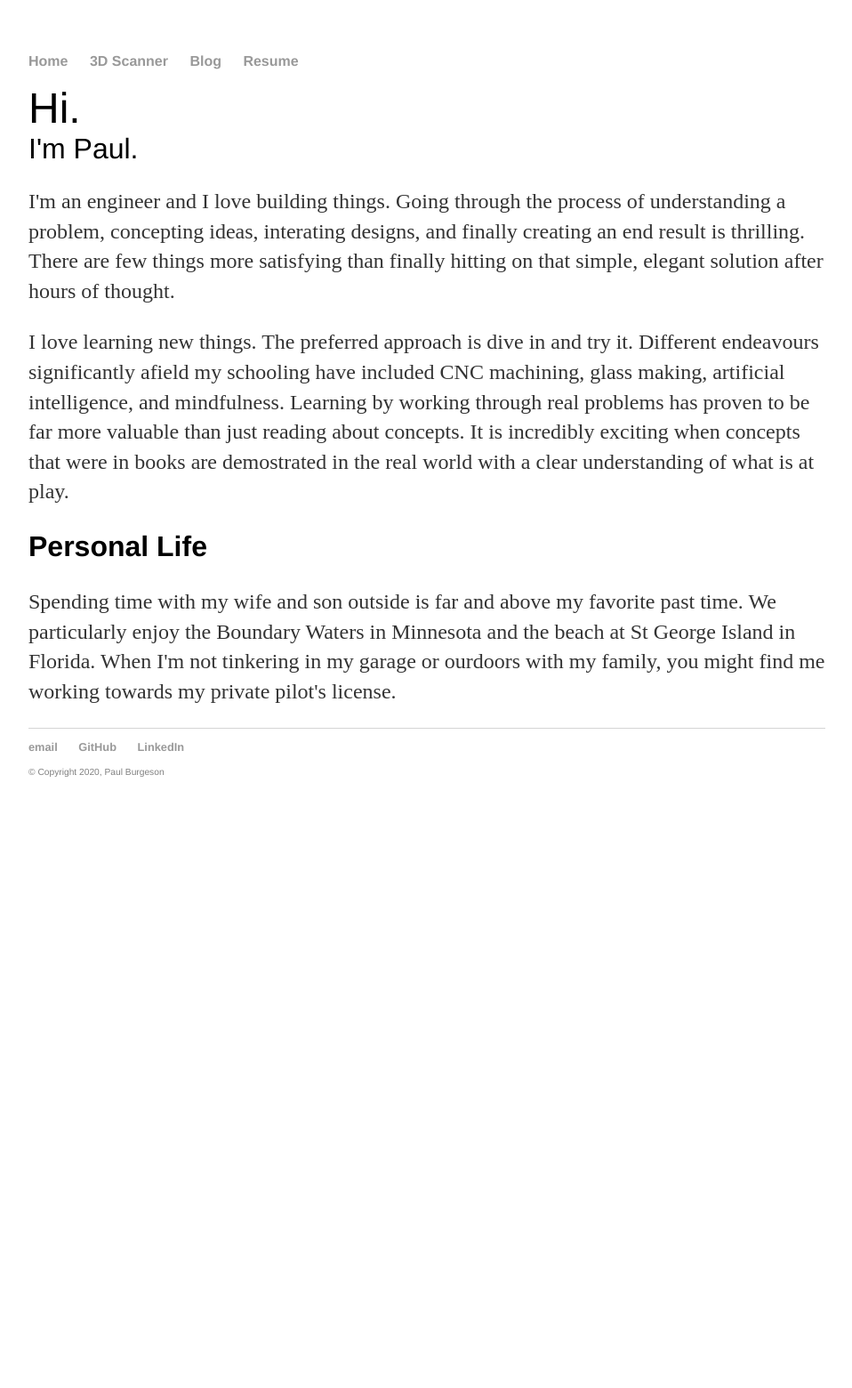
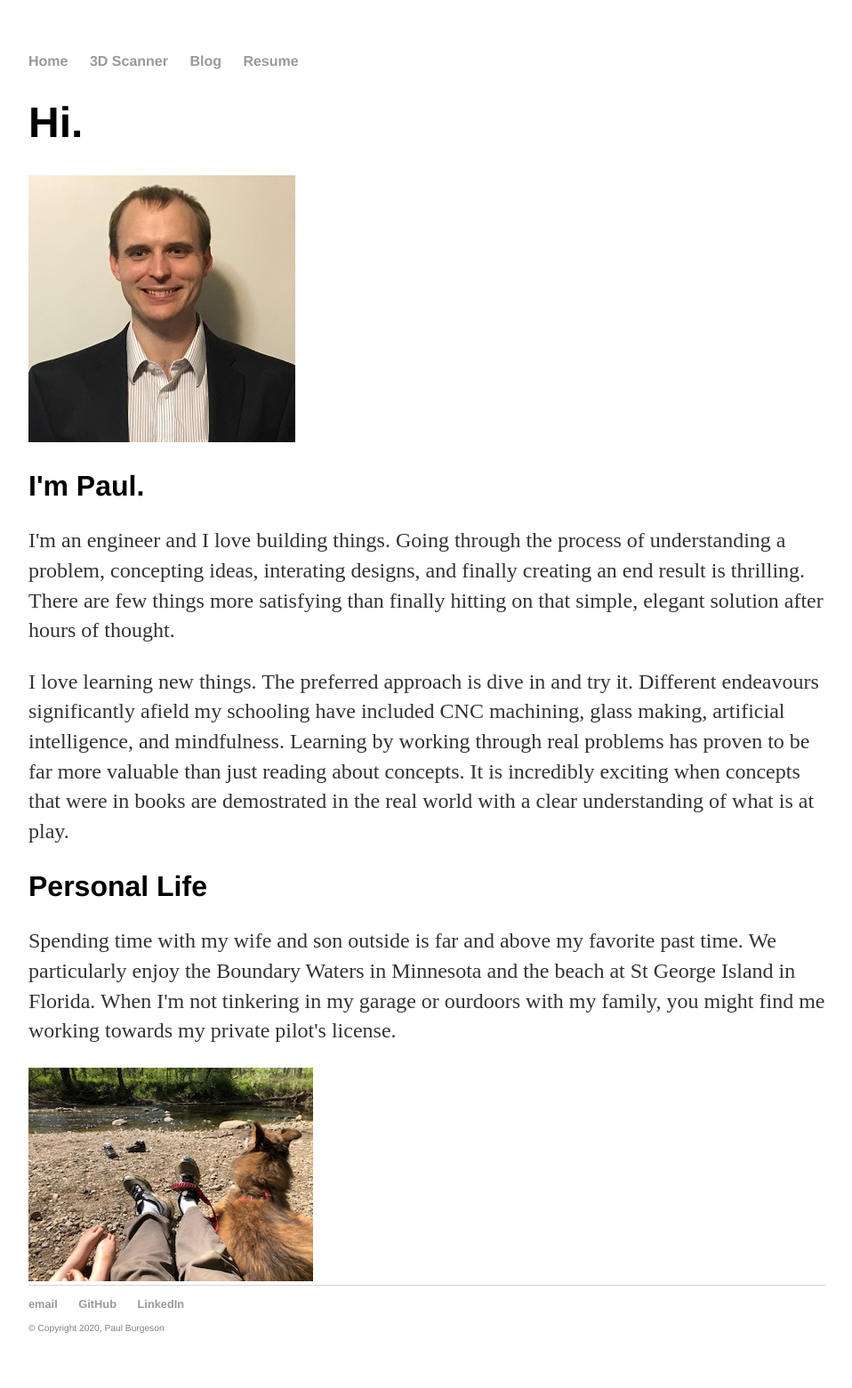
Before and after one commit to pburgeson/pburgeson.github.io, a Jekyll site: the page built from index.html, in a window 1280 px wide. Shown: the whole page at 89% size, without its empty margins (160-1118 px from the left). Built offline with Jekyll 4.4.1, drawn with Linux system fonts in a browser that asks for light colours; before the commit the page ends 935 px from its top, so only the background shows below that.

Commit message:
Fixing failed attempt to center images and text
I definitely don't know what I'm doing...

```diff
--- a/index.html
+++ b/index.html
@@ -3,9 +3,9 @@ layout: default
 title: Paul Burgeson
 ---
 <div class="intro">
-	<h1-center>Hi.</h1-center>
-	<img-center src="assets/home/paulthumb.jpg">
-	<h2-center>I'm Paul.</h2-center>
+	<h1>Hi.</h1>
+	<img src="assets/home/paulthumb.jpg">
+	<h2>I'm Paul.</h2>
 	<p>
 		I'm an engineer and I love building things.  Going through the process of understanding a problem, concepting ideas,
 		interating designs, and finally creating an end result is thrilling.  There are few things more satisfying than finally
@@ -23,6 +23,6 @@ title: Paul Burgeson
 		Minnesota and the beach at St George Island in Florida.  When I'm not tinkering in my garage or ourdoors with my family, you might find me
 		working towards my private pilot's license.
 	</p>
-	<img-center src="assets/home/familypic.jpg">
+	<img src="assets/home/familypic.jpg">
 
 </div><!-- /.intro -->
```
